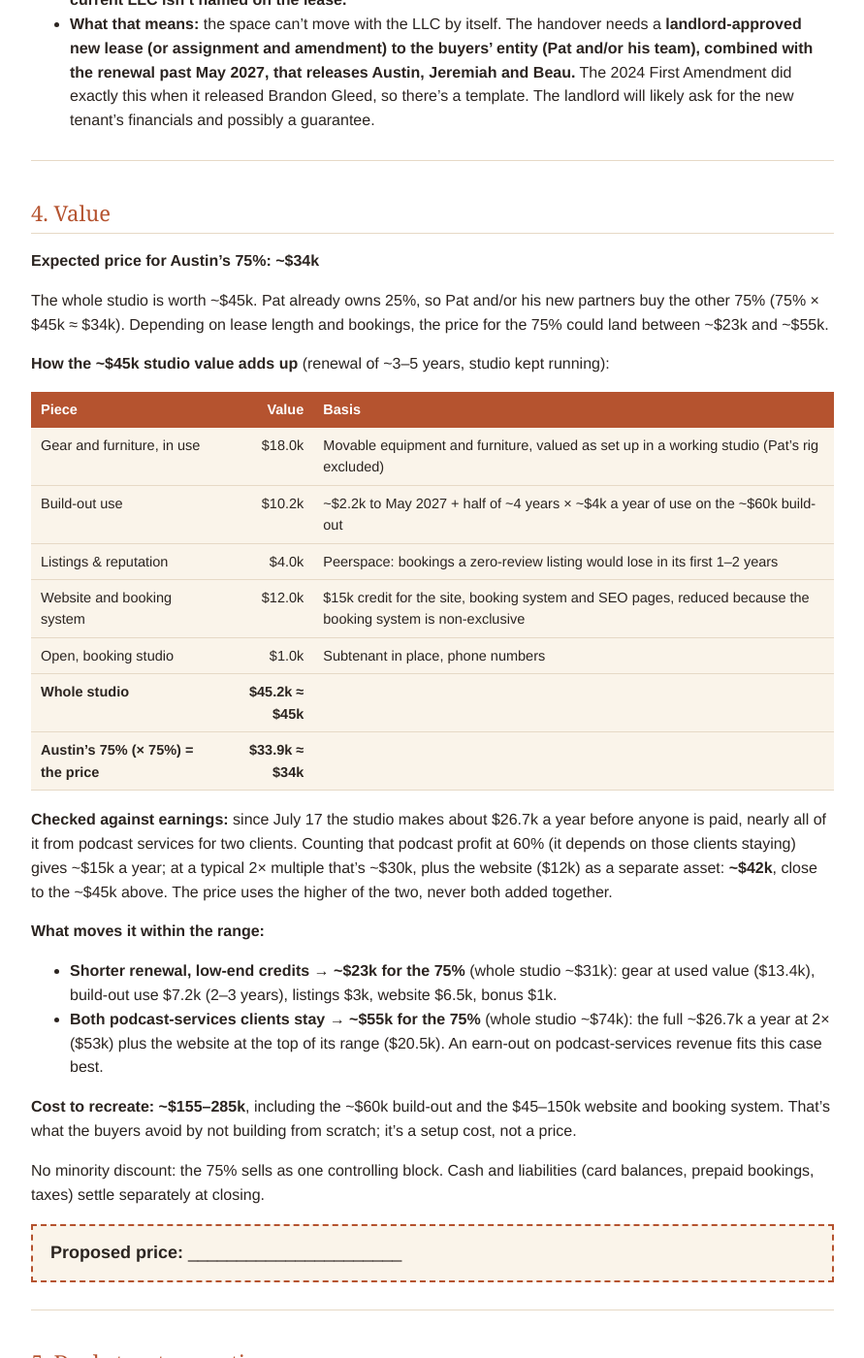
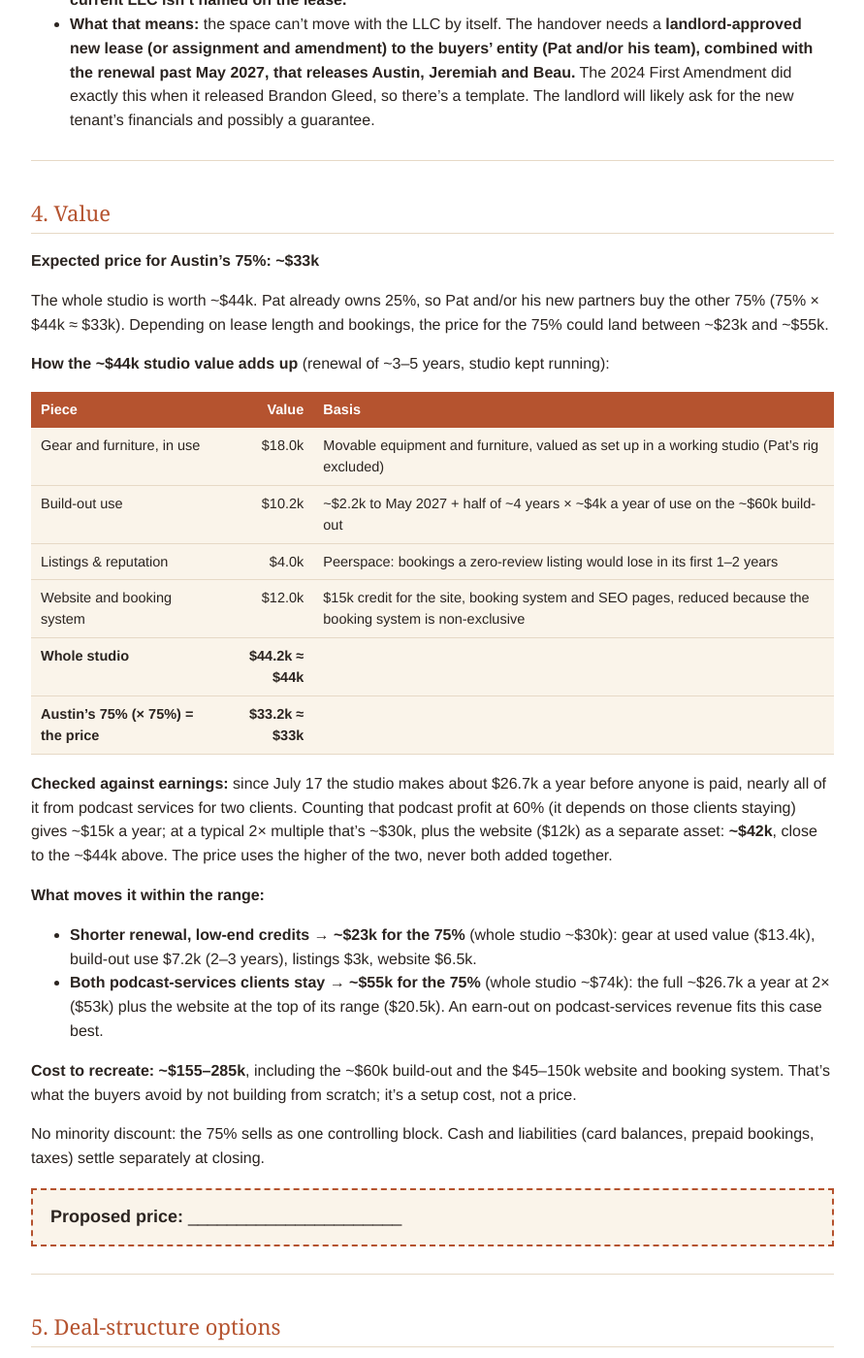
Before and after one commit to amigostudios/amigo-handoff, a Jekyll site: the page built from valuation.md, in a window 1280 px wide and 1400 px high, scrolled down 2994 px. Shown: the whole window at 97% size, without its empty margins (194-1085 px from the left). Built offline with Jekyll 4.4.1, drawn with Linux system fonts in a browser that asks for light colours.

Commit message:
Valuation: drop 'open, booking studio' line (~$33k for the 75%)
Co-Authored-By: Claude Opus 5.5 <noreply@anthropic.com>

```diff
--- a/valuation.md
+++ b/valuation.md
@@ -80,11 +80,11 @@ Renaming a listing on the same account keeps its reviews. A new account starts a
 
 ## 4. Value
 
-**Expected price for Austin's 75%: ~$34k**
+**Expected price for Austin's 75%: ~$33k**
 
-The whole studio is worth ~$45k. Pat already owns 25%, so Pat and/or his new partners buy the other 75% (75% × $45k ≈ $34k). Depending on lease length and bookings, the price for the 75% could land between ~$23k and ~$55k.
+The whole studio is worth ~$44k. Pat already owns 25%, so Pat and/or his new partners buy the other 75% (75% × $44k ≈ $33k). Depending on lease length and bookings, the price for the 75% could land between ~$23k and ~$55k.
 
-**How the ~$45k studio value adds up** (renewal of ~3–5 years, studio kept running):
+**How the ~$44k studio value adds up** (renewal of ~3–5 years, studio kept running):
 
 | Piece | Value | Basis |
 |---|---:|---|
@@ -92,14 +92,13 @@ The whole studio is worth ~$45k. Pat already owns 25%, so Pat and/or his new par
 | Build-out use | $10.2k | ~$2.2k to May 2027 + half of ~4 years × ~$4k a year of use on the ~$60k build-out |
 | Listings & reputation | $4.0k | Peerspace: bookings a zero-review listing would lose in its first 1–2 years |
 | Website and booking system | $12.0k | $15k credit for the site, booking system and SEO pages, reduced because the booking system is non-exclusive |
-| Open, booking studio | $1.0k | Subtenant in place, phone numbers |
-| **Whole studio** | **$45.2k ≈ $45k** | |
-| **Austin's 75% (× 75%) = the price** | **$33.9k ≈ $34k** | |
+| **Whole studio** | **$44.2k ≈ $44k** | |
+| **Austin's 75% (× 75%) = the price** | **$33.2k ≈ $33k** | |
 
-**Checked against earnings:** since July 17 the studio makes about $26.7k a year before anyone is paid, nearly all of it from podcast services for two clients. Counting that podcast profit at 60% (it depends on those clients staying) gives ~$15k a year; at a typical 2× multiple that's ~$30k, plus the website ($12k) as a separate asset: **~$42k**, close to the ~$45k above. The price uses the higher of the two, never both added together.
+**Checked against earnings:** since July 17 the studio makes about $26.7k a year before anyone is paid, nearly all of it from podcast services for two clients. Counting that podcast profit at 60% (it depends on those clients staying) gives ~$15k a year; at a typical 2× multiple that's ~$30k, plus the website ($12k) as a separate asset: **~$42k**, close to the ~$44k above. The price uses the higher of the two, never both added together.
 
 **What moves it within the range:**
-- **Shorter renewal, low-end credits → ~$23k for the 75%** (whole studio ~$31k): gear at used value ($13.4k), build-out use $7.2k (2–3 years), listings $3k, website $6.5k, bonus $1k.
+- **Shorter renewal, low-end credits → ~$23k for the 75%** (whole studio ~$30k): gear at used value ($13.4k), build-out use $7.2k (2–3 years), listings $3k, website $6.5k.
 - **Both podcast-services clients stay → ~$55k for the 75%** (whole studio ~$74k): the full ~$26.7k a year at 2× ($53k) plus the website at the top of its range ($20.5k). An earn-out on podcast-services revenue fits this case best.
 
 **Cost to recreate: ~$155–285k**, including the ~$60k build-out and the $45–150k website and booking system. That's what the buyers avoid by not building from scratch; it's a setup cost, not a price.
```
Also changed, not shown: 1 other file.
